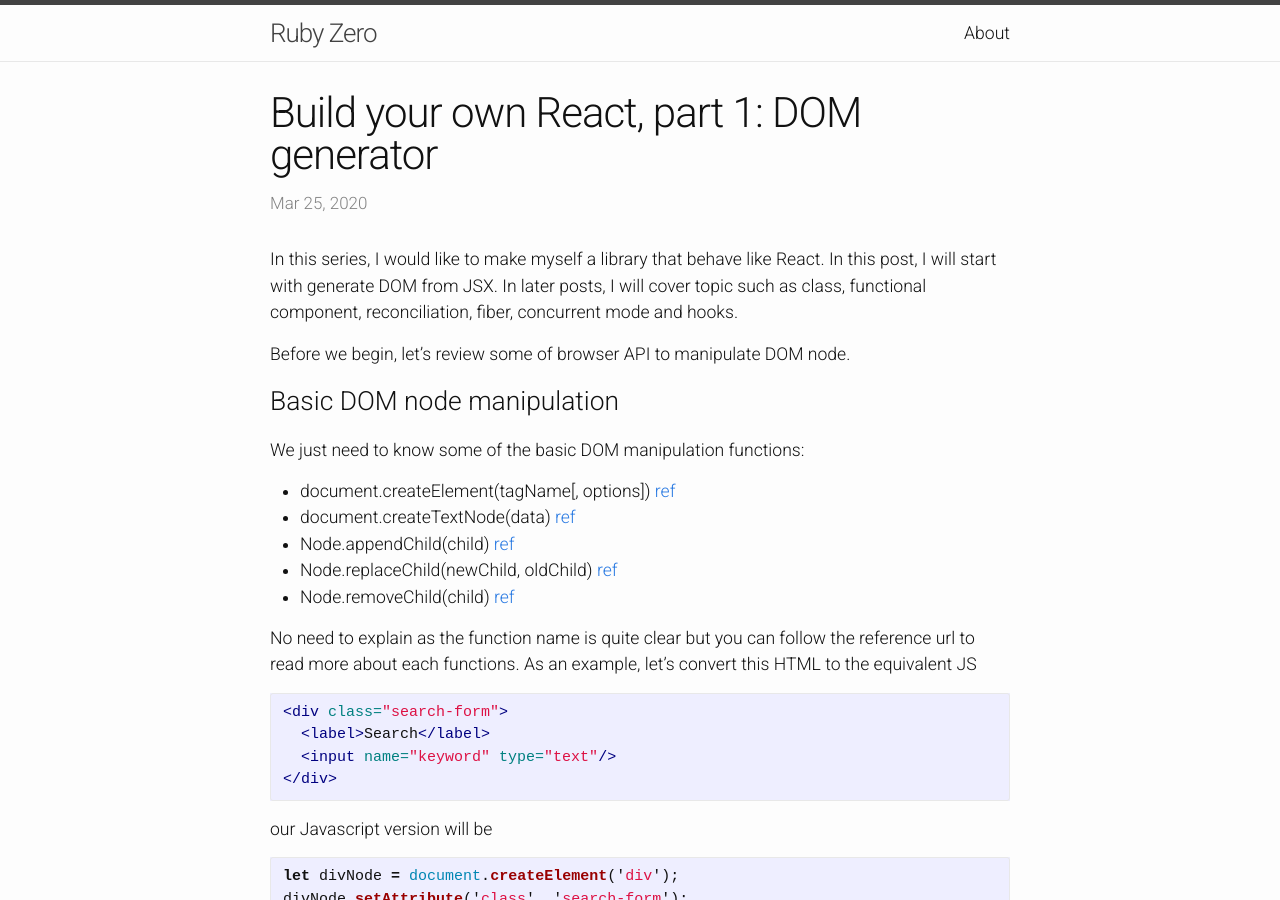
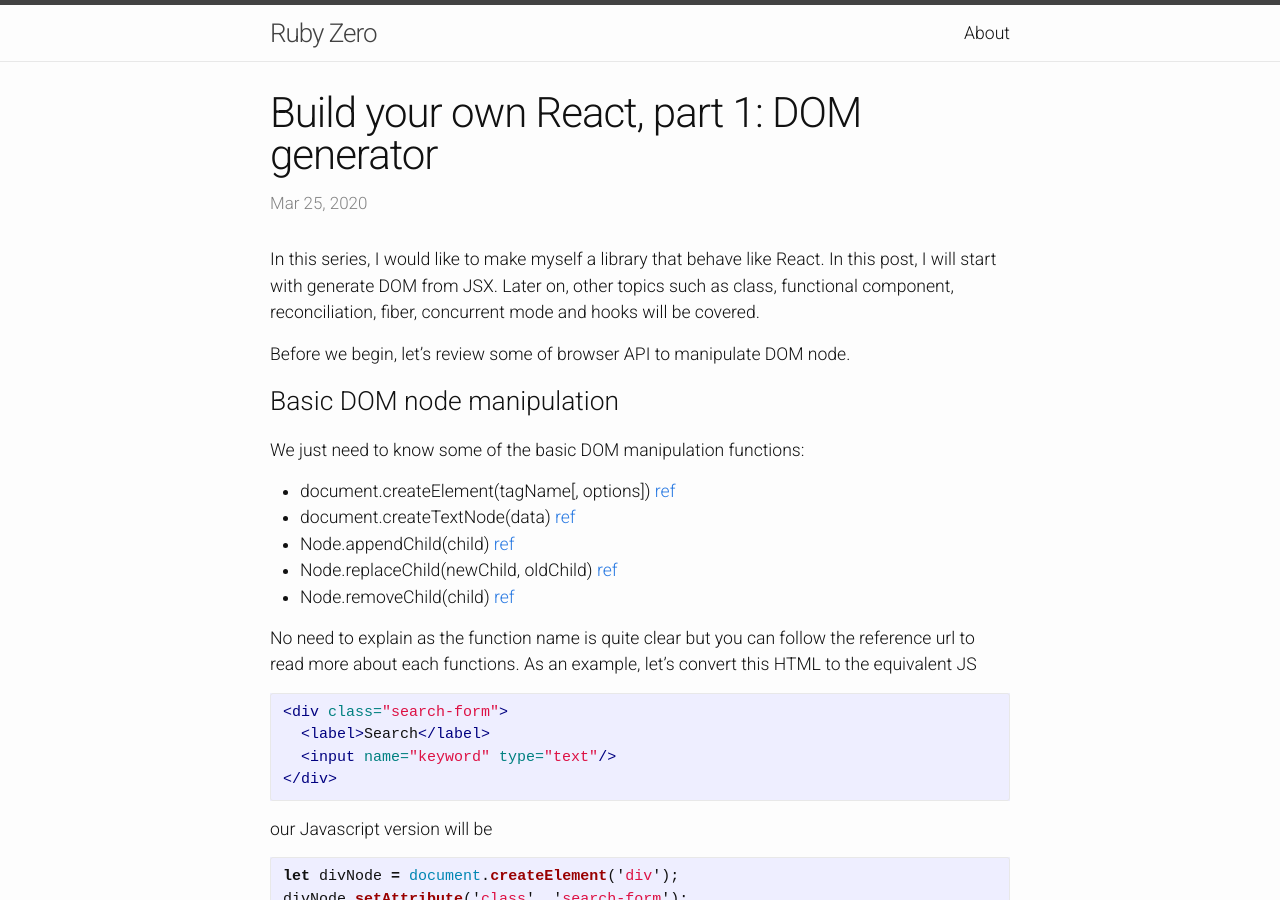
Before and after one commit to zinh/zinh.github.io, a Jekyll site: the page built from _posts/2020-03-25-build-a-react-part-01-dom-creation.markdown, in a window 1280 px wide and 900 px high. Built offline with Jekyll 4.4.1, drawn with Linux system fonts in a browser that asks for light colours.

Commit message:
minor change

```diff
--- a/_posts/2020-03-25-build-a-react-part-01-dom-creation.markdown
+++ b/_posts/2020-03-25-build-a-react-part-01-dom-creation.markdown
@@ -7,7 +7,7 @@
 categories: javascript
 ---
 
-In this series, I would like to make myself a library that behave like React. In this post, I will start with generate DOM from JSX. In later posts, I will cover topic such as class, functional component, reconciliation, fiber, concurrent mode and hooks.
+In this series, I would like to make myself a library that behave like React. In this post, I will start with generate DOM from JSX. Later on, other topics such as class, functional component, reconciliation, fiber, concurrent mode and hooks will be covered.
 
 Before we begin, let's review some of browser API to manipulate DOM node.
 
```
